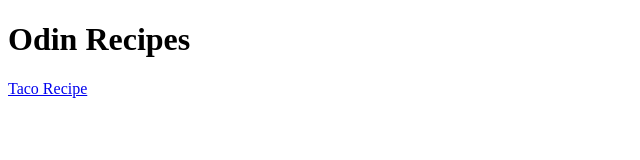
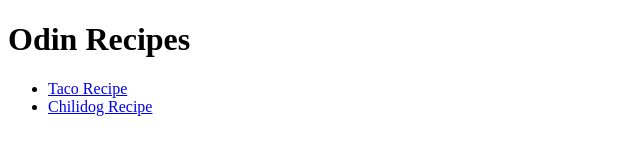
Before and after one commit to cahoward89/odin-recipes, a plain HTML site: page index.html in a window 1280 px wide. Shown: the whole page, without its empty margins (0-640 px from the left). Drawn offline with Linux system fonts and the light colour scheme.

Commit message:
Add chilidog recipe link

```diff
--- a/index.html
+++ b/index.html
@@ -6,6 +6,10 @@
     </head>
     <body>
         <h1>Odin Recipes</h1>
-        <a href="recipes/taco.html">Taco Recipe</a>
+        <ul>
+            <li><a href="recipes/taco.html">Taco Recipe</a></li>
+            <li><a href="recipes/chilidog.html">Chilidog Recipe</a></li>
+        </ul>
+
     </body>
 </html>
```
